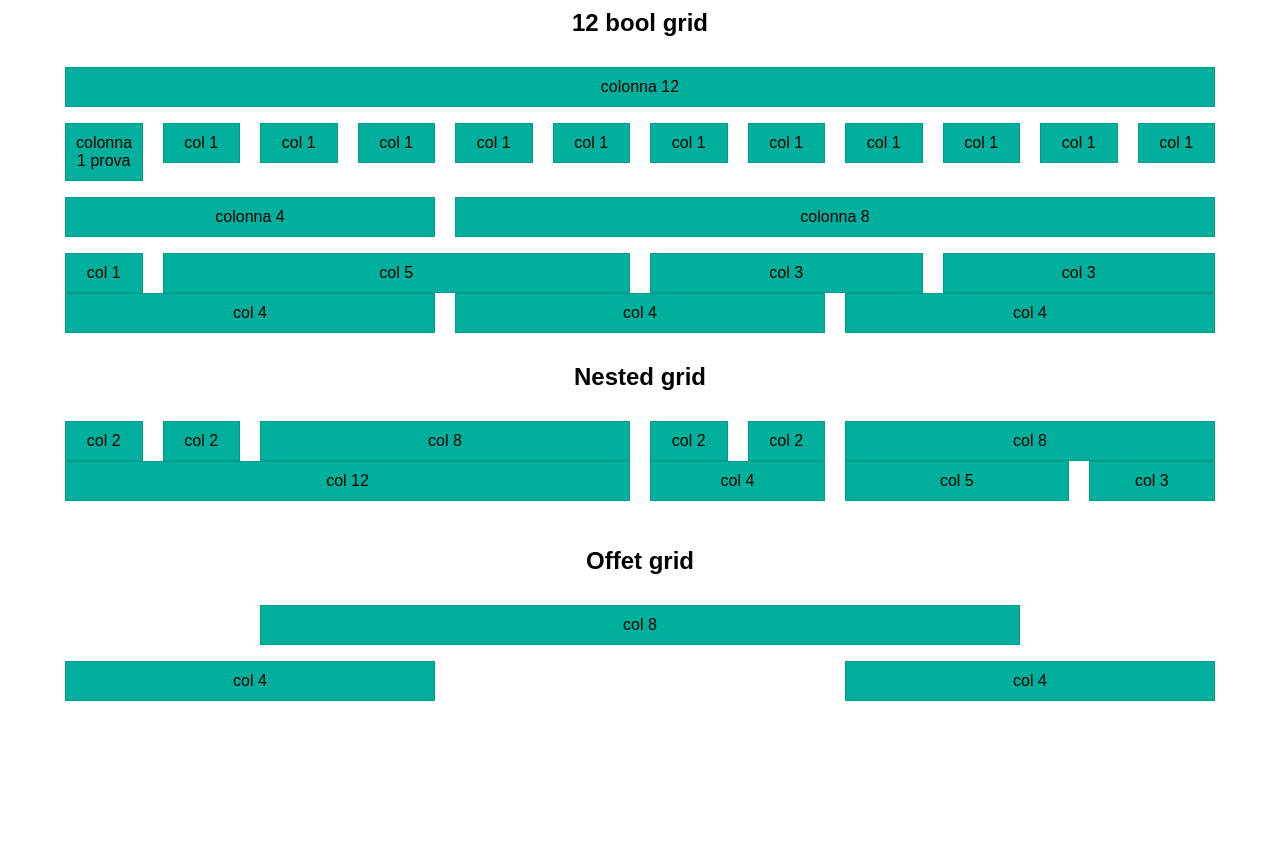
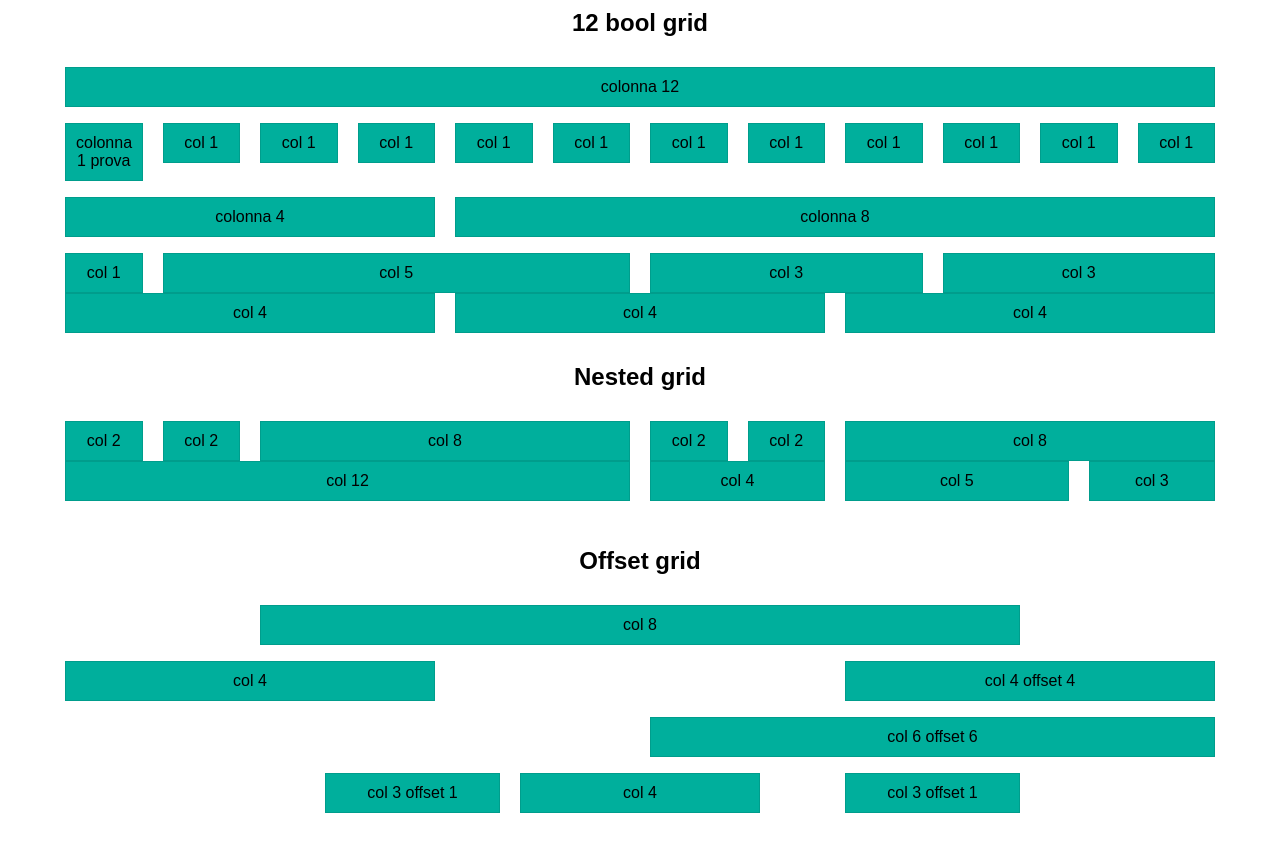
Before and after one commit to PietroMarrazzo/html-css-12bool, a plain HTML site: page index.html in a window 1280 px wide. Shown: the part 88-933 px from the top of the page. Before the commit the page ends 821 px from the top, so only its background shows below. Drawn offline with Linux system fonts and the light colour scheme.

Commit message:
smanettamento vario, job done

```diff
--- a/index.html
+++ b/index.html
@@ -195,7 +195,7 @@
         </div>
       </div>
 
-      <h2>Offet grid
+      <h2>Offset grid
       </h2>
       <div class="container">
         <div class="col-8 offset-2">
@@ -212,12 +212,37 @@
         </div>
         <div class="col-4 offset-4">
           <div class="box">
-            col 4
+            col 4 offset 4
           </div>
         </div>
       </div>
       <div class="container">
-
+        <div class="col-6 offset-6">
+          <div class="box">
+            col 6 offset 6
+          </div>
+        </div>
+      </div>
+      <div class="container">
+        <div class="col-8 offset-2 padd-0">
+          <div class="container">
+            <div class="col-3 offset-1">
+              <div class="box">
+                col 3 offset 1
+              </div>
+            </div>
+            <div class="col-4">
+              <div class="box">
+                col 4
+              </div>
+            </div>
+            <div class="col-3 offset-1">
+              <div class="box">
+                col 3 offset 1
+              </div>
+            </div>
+          </div>
+        </div>
       </div>
 
   </body>
```
